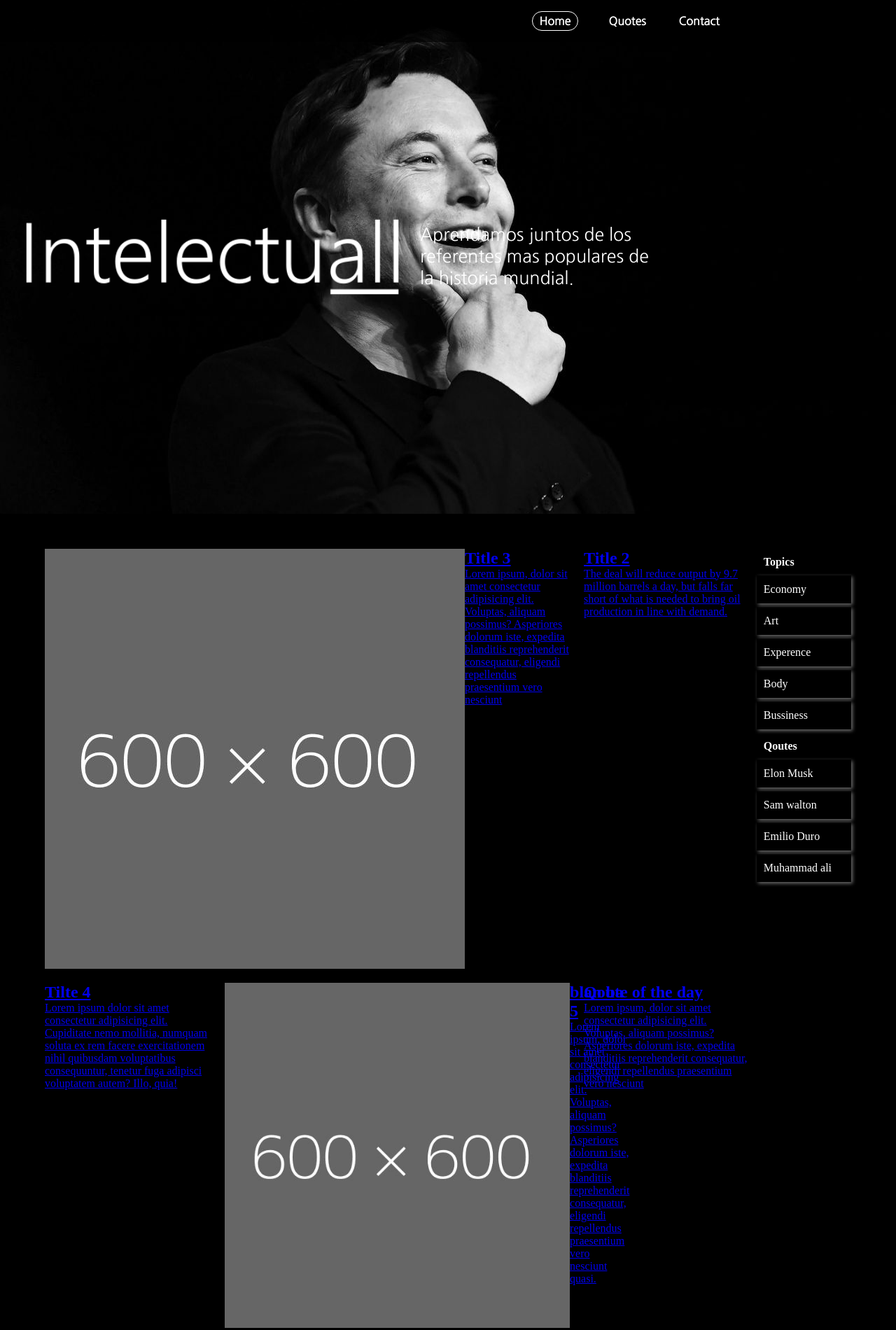
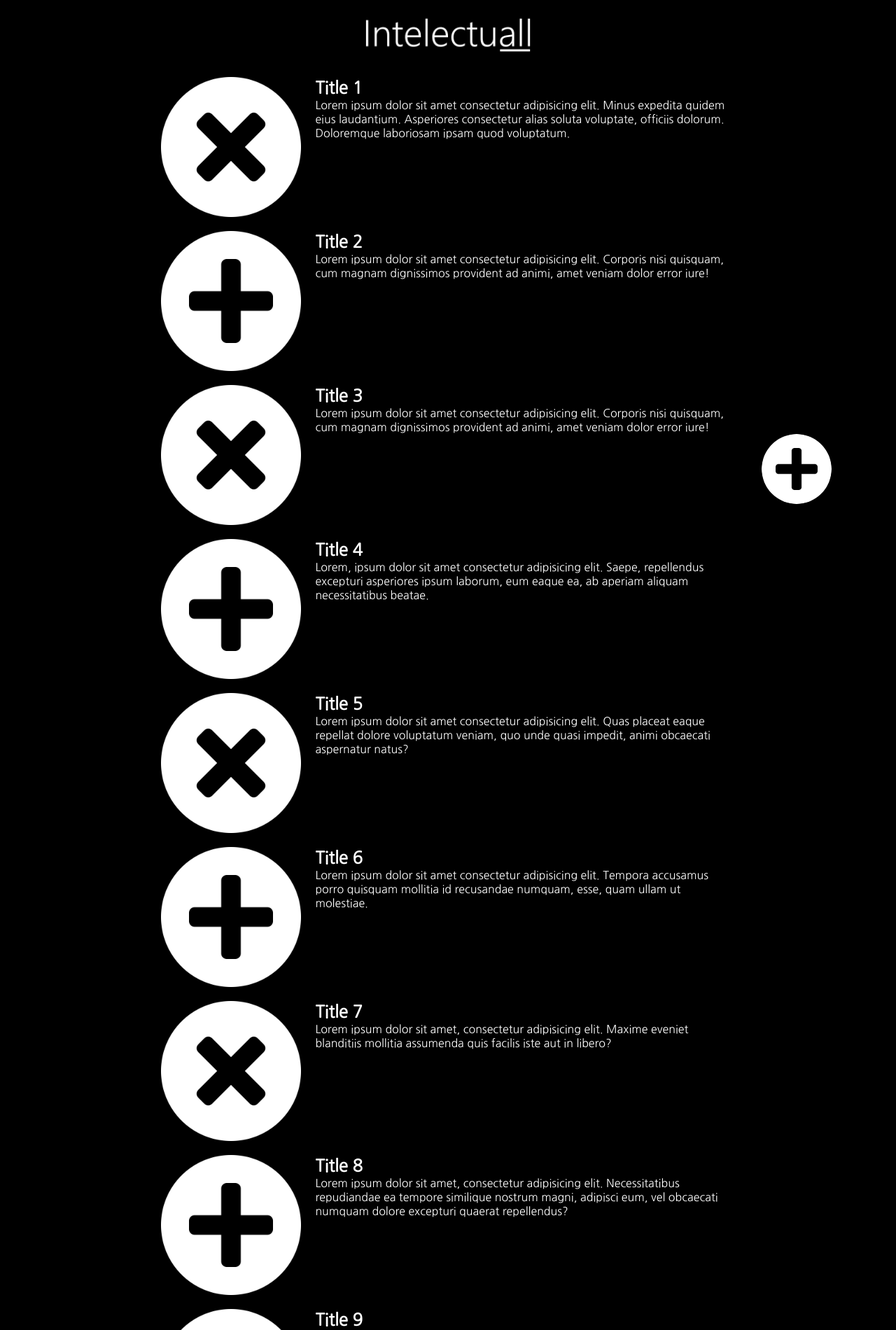
Before and after one commit to Cristian-CJ/intelectuall, a plain HTML site: page index.html in a window 1280 px wide. Shown: the top 1900 px of the page at 70% size. Drawn offline with Linux system fonts and the light colour scheme.

Commit message:
intelectual version 2.0 new button

```diff
--- a/index.html
+++ b/index.html
@@ -1,160 +1,132 @@
 <!DOCTYPE html>
-<html lang="en">
-<head>
-    <!-- GOOGLE -->
+<html lang="es">
 
+<head><!-- GOOGLE -->
 
   <!-- NORMAL-->
   <meta charset="UTF-8">
   <meta name="viewport" content="width=device-width, initial-scale=1.0">
   <link rel="stylesheet" href="style.css">
-    <title>Para aprender mucho, TODO en un sitio.</title>
+  <title>Aprendo de mis referentes</title>
 
   <!-- DESCRIPTION -->
-    <meta name="description" content="Compartir frases y experiencias de las mentes mas lucidas, que han vivido y pudimos saber loq ue dijeron."/>
-    <meta name="Intelectuall" content="Cristian M" />
+  <meta name="description" content="Aprendo de los referentes más destacados en la historia mundial. Aprendo de ti para no cometer los mismos errores."/>
+  <meta name="Intelectuall" content="Cristtianjj" />
   <meta name="copyright" content="Intelectuall" />
 
   <!-- FACEBOOK -->
   <meta property="og:url"                content="http://www.intelectuall.com/" />
   <meta property="og:type"               content="article" />
   <meta property="og:title"              content="Intelectuall" />
-    <meta property="og:description"        content="Un nuevo sitio web que no te puedes perder" />
-    <meta property="og:image"              content="http://www.intelectual.com/img/elon-musk.jpg" />
+  <meta property="og:description"        content="Aprendo de los referentes más destacados en la historia mundial. Aprendo de ti para no cometer los mismos errores." />
+  <meta property="og:image"              content="http://www.intelectual.com/" />
+
 </head>
+
 <body>
-    <nav>
-        <ul>
-            <li><a href="#" class="nav-active">Home</a></li>
-            <li><a href="#">Quotes</a></li>
-            <li><a href="#">Contact</a></li>
-        </ul>
+
+  <input type="checkbox" id="toggle">
+  <label for="toggle" class="button"></label>
+  <nav class="nav">
+      <a href="#">Inicio</a>
+      <a href="#">Frases</a>
+      <a href="#">Categorías</a>
   </nav>
 
-    <!--  Banner  -->
+  <header >
+  </header>
 
-    <div class="banner">
-        <img src="img/Intelectuall.png" alt="Intelectuall">
-        <p>Aprendamos juntos de los referentes mas populares de la historia mundial.</p>
+  <section class="form">
+    <article>
+      <img src="img/switch1.png" alt="Picture" srcset="">
+      <div>
+        <h2>Title 1</h2>
+        <p>Lorem ipsum dolor sit amet consectetur adipisicing elit. Minus expedita quidem eius laudantium. Asperiores consectetur alias soluta voluptate, officiis dolorum. Doloremque laboriosam ipsam quod voluptatum.</p>
       </div>
-
-    <!-- Articles -->
-
-    <div class="articles">
-        <section>
-            <div class="c3">
-                <a  href="#" >
-                        <img  src="img/example.jpg" alt="Photo">
+    </article>
     <article>
+      <img src="img/switch0.png" alt="Picture" srcset="">
+      <div>
+        <h2>Title 2</h2>
+        <p>Lorem ipsum dolor sit amet consectetur adipisicing elit. Corporis nisi quisquam, cum magnam dignissimos provident ad animi, amet veniam dolor error iure!</p>
+      </div>
+    </article>
+    <article>
+      <img src="img/switch1.png" alt="Picture" srcset="">
+      <div>
         <h2>Title 3</h2>
-                            <p>Lorem ipsum, dolor sit amet consectetur adipisicing elit. Voluptas, aliquam possimus? Asperiores dolorum iste, expedita blanditiis reprehenderit consequatur, eligendi repellendus praesentium vero nesciunt </p>
+        <p>Lorem ipsum dolor sit amet consectetur adipisicing elit. Corporis nisi quisquam, cum magnam dignissimos provident ad animi, amet veniam dolor error iure!</p>
+      </div>
     </article>
-
-                </a>
+    <article>
+      <img src="img/switch0.png" alt="Picture" srcset="">
+      <div>
+        <h2>Title 4</h2>
+        <p>Lorem, ipsum dolor sit amet consectetur adipisicing elit. Saepe, repellendus excepturi asperiores ipsum laborum, eum eaque ea, ab aperiam aliquam necessitatibus beatae.</p>
       </div>
-            <a  href="#">
-                <!-- <img src="img/perfil-Intelectuall.png" alt="Photo"> -->
+    </article>
     <article>
-                    <h2>Title 2</h2>
-                    <p>The deal will reduce output by 9.7 million barrels a day, but falls far short of what is needed to bring oil production in line with demand.</p>
+      <img src="img/switch1.png" alt="Picture" srcset="">
+      <div>
+        <h2>Title 5</h2>
+        <p>Lorem ipsum dolor sit amet consectetur adipisicing elit. Quas placeat eaque repellat dolore voluptatum veniam, quo unde quasi impedit, animi obcaecati aspernatur natus?</p>
+      </div>
     </article>
-            </a>
-
-            <a  href="#">
-                <!-- <img src="img/perfil-Intelectuall.png" alt="Photo"> -->
     <article>
-                    <h2>Tilte 4</h2>
-                    <p> Lorem ipsum dolor sit amet consectetur adipisicing elit. Cupiditate nemo mollitia, numquam soluta ex rem facere exercitationem nihil quibusdam voluptatibus consequuntur, tenetur fuga adipisci voluptatem autem? Illo, quia!</p>
+      <img src="img/switch0.png" alt="Picture" srcset="">
+      <div>
+        <h2>Title 6</h2>
+        <p>Lorem ipsum dolor sit amet consectetur adipisicing elit. Tempora accusamus porro quisquam mollitia id recusandae numquam, esse, quam ullam ut molestiae.</p>
+      </div>
     </article>
-            </a>
-            <div class="c2">
-                <a href="#" >
-                        <img src="img/example.jpg" alt="Photo">
     <article>
-                            <h2>blan ba 5</h2>
-                            <p>Lorem ipsum, dolor sit amet consectetur adipisicing elit. Voluptas, aliquam possimus? Asperiores dolorum iste, expedita blanditiis reprehenderit consequatur, eligendi repellendus praesentium vero nesciunt quasi.</p>
+      <img src="img/switch1.png" alt="Picture" srcset="">
+      <div>
+        <h2>Title 7</h2>
+        <p>Lorem ipsum dolor sit amet, consectetur adipisicing elit. Maxime eveniet blanditiis mollitia assumenda quis facilis iste aut in libero?</p>
+      </div>
     </article>
-                </a>
+    <article>
+      <img src="img/switch0.png" alt="Picture" srcset="">
+      <div>
+        <h2>Title 8</h2>
+        <p>Lorem ipsum dolor sit amet, consectetur adipisicing elit. Necessitatibus repudiandae ea tempore similique nostrum magni, adipisci eum, vel obcaecati numquam dolore excepturi quaerat repellendus?</p>
       </div>
-            <a href="#">
-                <!-- <img src="img/perfil-Intelectuall.png" alt="Photo"> -->
+    </article>
     <article>
-                    <h2>Qoute of the day</h2>
-                    <p>Lorem ipsum, dolor sit amet consectetur adipisicing elit. Voluptas, aliquam possimus? Asperiores dolorum iste, expedita blanditiis reprehenderit consequatur, eligendi repellendus praesentium vero nesciunt </p>
+      <img src="img/switch1.png" alt="Picture" srcset="">
+      <div>
+        <h2>Title 9</h2>
+        <p>Lorem ipsum dolor sit amet consectetur adipisicing elit. Consequatur, atque quia laboriosam, vitae esse dolorum asperiores doloribus repellat laborum quam illum ducimus nisi.</p>
+      </div>
     </article>
-            </a>
-
-            <a href="#">
-                <!-- <img src="img/perfil-Intelectuall.png" alt="Photo"> -->
     <article>
-                    <h2>Name of her or 7</h2>
-                    <p>Lorem ipsum, dolor sit amet consectetur adipisicing elit. Voluptas, aliquam possimus? Asperiores dolorum iste, expedita blanditiis reprehenderit consequatur, eligendi repellendus praesentium vero </p>
+      <img src="img/switch0.png" alt="Picture" srcset="">
+      <div>
+        <h2>Title 10</h2>
+        <p>Lorem ipsum dolor sit amet consectetur, adipisicing elit. Numquam ducimus aliquam tempora amet, sint vero facere tenetur, culpa provident sit nemo harum?</p>
+      </div>
     </article>
-            </a>
-            <div class="c2">
-                <a  href="#">
-                    <!-- <img src="img/perfil-Intelectuall.png" alt="Photo"> -->
-                    <article>
-                        <h2>Name of her or 6</h2>
-                        <p>Lorem ipsum, dolor sit amet consectetur adipisicing elit. Voluptas, aliquam possimus? Asperiores dolorum iste, expedita blanditiis reprehenderit consequatur, eligendi repellendus praesentium vero.</p>
-                    </article>
-                </a>
-            </div>
-            <a href="#">
-                <!-- <img src="img/perfil-Intelectuall.png" alt="Photo"> -->
-                <article>
-                    <h2>Name of her or 7</h2>
-                    <p>Lorem ipsum, dolor sit amet consectetur adipisicing elit. Voluptas, aliquam possimus? Asperiores dolorum iste, expedita blanditiis reprehenderit consequatur, eligendi repellendus praesentium vero</p>
-                </article>
-            </a>
   </section>
 
-        <!--   Aside  -->
-
-        <aside>
-            <h4>Topics</h4>
-            <a href="http://" target="_blank" rel="noopener noreferrer"><p>Economy</p></a>
-            <a href="http://" target="_blank" rel="noopener noreferrer">Art</a>
-            <a href="http://" target="_blank" rel="noopener noreferrer">Experence</a>
-            <a href="http://" target="_blank" rel="noopener noreferrer">Body</a>
-            <a href="http://" target="_blank" rel="noopener noreferrer">Bussiness</a>
-            <h4>Qoutes</h4>
-            <a href="http://" target="_blank" rel="noopener noreferrer">Elon Musk</a>
-            <a href="http://" target="_blank" rel="noopener noreferrer">Sam walton</a>
-            <a href="http://" target="_blank" rel="noopener noreferrer">Emilio Duro</a>
-            <a href="http://" target="_blank" rel="noopener noreferrer">Muhammad ali</a>
-
-        </aside>
-
-    </div>
-
-    <!--  Footer  -->
-
   <footer>
-        <div class="colum-f">
+    <div class="colum">
         <h3>Webnodo</h3>
         <p>Múltiples páginas, un solo propósito:<br> crear contenido útil y valioso.</p>
     </div>
-        <div class="colum-f">
+    <div class="colum">
         <h3>Redes Sociales</h3>
         <a href="https://www.facebook.com/webnodo/" target="_blank">Facebook</a>
-            <a href="http://" target="_blank" rel="noopener noreferrer">Instagram</a>
-            <a href="http://" target="_blank" rel="noopener noreferrer">Twitter</a>
+        <a href="https://www.instagram.com/intelectuallcom/" target="_blank" rel="noopener noreferrer">Instagram</a>
+        <a href="https://twitter.com/Intelectuall_" target="_blank" rel="noopener noreferrer">Twitter</a>
         <a href="http://" target="_blank" rel="noopener noreferrer">Youtube</a>
     </div>
-        <div class="colum-f">
-            <h3>Refentes</h3>
-            <a href="http://" target="_blank" rel="noopener noreferrer">quotes404</a>
-            <a href="http://" target="_blank" rel="noopener noreferrer">quosand</a>
-            <a href="http://" target="_blank" rel="noopener noreferrer">quofgdstes</a>
-            <a href="http://" target="_blank" rel="noopener noreferrer">famdfsous</a>
-        </div>
 
-        <div class="colum-f">
+    <div class="colum">
         <h3>Enlaces</h3>
         <a href="http://" target="_blank" rel="Terminos">Términos y condiciones</a>
         <a href="http://" target="_blank" rel="Terminos">Políticas</a>
-            <a href="mailto:info@webnodo.com" target="_blank" rel="Sugerencias">Tengo una idea</a>
+        <a href="http://" target="_blank" rel="contact">Contactame</a>
     </div>
   </footer>
 
--- a/style.css
+++ b/style.css
@@ -1,255 +1,158 @@
 @import url('https://fonts.googleapis.com/css2?family=Nanum+Gothic&display=swap');
+
 *{
   margin: 0;
   padding: 0;
-    box-sizing: border-box;
-    width: 100%;
 }
-nav{
-    width:100%;
-    position:fixed;
-}
-nav ul{
-    background-color: rgba(0, 0, 0, 0.658);
-    display: flex;
-    justify-content: flex-end;
-    padding: 20px 18% 20px 0px;
-}
-nav ul li{
-    display: inline;
-    font-family: "Nanum gothic";
-    border-radius: 20px;
-    margin: 0px 10px;
-    max-width: 80px;
-}
-nav ul li a{
-    border-radius: 20px;
-    text-decoration: none;
-    padding: 5px 10px;
-    color: white;
-    font-weight: 900;
-    transition: .3s;
-}
-nav ul li a:hover{
-    background-color: white;
-    color: black;
-}
-.nav-active{
-    border: 1px solid #fff;
+body{
+  background: #000;
+  font-family: "Nanum Gothic";
 }
 
-@media(max-width:1100px){
-    nav ul{
-        justify-content: center;
-        padding: 20px 0px;
+/*  NAV  */
+
+#toggle{
+  display: none;
+}
+.button{
+  background: url("img/switch0.png");
+  background-size: cover;
+  position: fixed;
+  bottom: 10vh;
+  left:  85vw;
+  border-radius: 100%;
+  box-shadow: 3px 3px 10px 5px rgba(0,0,0,0.3);
+  cursor: pointer;
+  height: 100px;
+  position:fixed ;
+  transition: 0.4s;
+  width: 100px;
+  z-index: 999;
+}
+.nav{
+  position: fixed;
+  display: none !important;
+
+  animation-name: appear;
+  animation-duration: .4s;
+  background: #ffffff;
+  width: 200px;
+  bottom: 20vh;
+  left:  75vw;
+  display: flex;
+  flex-direction: column;
+  border-radius: 20px;
+  box-sizing: border-box;
+}
+
+@keyframes appear{
+  from{
+    transform: translateY(-10%);
+    opacity: 0;
+  }
+  to{
+    transform: translateY(0%);
+    opacity: 1;
   }
 }
 
-/* ####### Banner ###### */
-
-.banner{
-    display:flex;
-    justify-content: flex-start;
-    color:white;
-    overflow: hidden;
-    align-items: center;
-    top: 0;
-    background-size: cover;
-    background-repeat: no-repeat;
-    background-position: center;
-    background-image: url(img/elon-musk.jpg);
-    width: 100%;
+.nav a{
+  text-align: left;
+  padding: 20px;
+  font-size: 30px;
+  color: #000;
+  font-weight: 900;
+  text-decoration: none;
+  letter-spacing: 2px;
 }
-
-.banner img{
-    width: 600px;
-    padding: 20% 1% 20% 2%;
-    box-sizing: border-box;
-    padding-left: 20px;
-    display:flex;
-    justify-content: flex-start;
-    color:white;
-    align-items: center;
-    top: 0;
+.nav a:hover{
+  color: #fff;
+  background-color: #000000;
 }
-
-.banner p{
-    font-family: "Nanum Gothic" ;
-    font-size: 25px;
-    max-width: 350px;
-    box-sizing: border-box;
-    overflow: hidden;
+#toggle:checked ~ .nav{
+  display: inline-flex !important;
+  opacity: 1;
 }
-
-.banner img, .banner p{
-    animation-name: appear;
-    animation-duration: 4s;
+#toggle:checked ~ .button{
+  background-image: url("img/switch1.png");
 }
-
-@media (max-width: 800px){
-    .banner img{
-        width: 400px;
-    }
-    .banner p{
-        font-size: 15px;
-    }
-}
-
-@media (max-width: 500px){
-    .banner img{
-        width: 250px;
-    }
-    .banner p{
-        font-size: 12px;
-    }
-}
-
-@keyframes appear{
-    from {opacity: 0;}
-    to{opacity: 1;}
-}
-
-/* ##########   Articles    ######### */
-
-.articles{
-    background-color: #000000;
-    display: grid;
-    grid-gap: 10px;
-    grid-template-columns: repeat(8, 1fr);
-    padding: 50px 18%;
-}
-.articles section{
-    grid-column: 1/8;
-    display: grid;
-    grid-gap: 20px;
-    grid-template-columns: repeat(4,1fr);
-}
-
-.articles section .c3{
-    grid-column: span 3;
-}
-.articles section .c3 img{
-    width: 200%;
-
-}
-.articles section .c2{
-    grid-column: span 2;
-}
-
-.articles section a {
-    display: flex;
-}
-
-/*
-float: left;
-border-radius: 50%;
-shape-outside: circle();
-margin: 10px;
-*/
 
 
 
- /* #####  ASIDE  #####  */
-.articles aside {
-    grid-column: 8/9;
-    display: none;
+/* Header */
+
+.form{
+  margin: 0% 18% 5% 18%;
+}
+header{
+  background-image: url(img/Intelectuall.png);
+  background-repeat: no-repeat;
+  background-position: center;
+  background-size: 250px;
+  height: 10vh;
+  margin: 10px 18%;
+  color: #ffffff;
+  font-size: 15px;
+  font-family: 'Times New Roman', Times, serif;
+  font-weight: 100;
   display: flex;
-    flex-direction: column;
+  align-items: flex-end;
+  z-index: 9;
 }
 
-.articles aside h4{
-    color: white;
-    padding: 10px;
+/* Section */
+
+section article{
+  color:white;
+  display: flex;
+  flex-direction: row;
+  margin: 20px 0px;
+}
+section article .img{
+  z-index: 9;
+}
+section article img{
+  width: 200px;
+}
+section article div{
+  margin-left:20px;
 }
 
-.articles aside a{
-    color: white;
-    text-decoration: none;
-    display: flex;
-    align-items:center;
-    padding-left: 10px;
-    width: 100%;
-    height: 40px;
-    margin-bottom: 5px;
-    box-shadow: 2px 2px 5px 0px rgba(255, 255, 255, 0.445);
-}
-@media(max-width:1500px){
-    .articles{
-        padding: 50px 5%;
-    }
-}
+/* Footer */
 
-@media(max-width:1100px){
-    .articles{
-        padding: 50px 10px;
-    }
-    .articles aside{
-        display: none !important;
-    }
-    .articles{
-        grid-template-columns: 1fr;
-    }
-    .articles section{
-        grid-column: 1/9;
-    }
-}
-
-@media(max-width:800px){
-    .articles section{
-        grid-template-columns: repeat(3, 1fr);
-    }
-}
-@media(max-width:500px){
-    .articles section{
-        grid-template-columns: repeat(2, 1fr);
-        grid-row: repeat(10, 1fr);
-    }
-
-    .articles section .f2{ grid-column: span 2; grid-row: span 0; }
-    .articles section .empty{ grid-column: span 2; }
-
-    .articles section a{
-        flex-direction: column;
-        align-items: center;
-    }
-}
-
-
-/*     FOOTER     */
 footer{
   display: flex;
   flex-direction: row;
-    justify-content: space-between;
+  justify-content: space-around;
   width: 100%;
-    flex-wrap: wrap;
+  padding: 5% 10%;
+  box-sizing: border-box;
   color: #999;
   background-color: black;
-    padding: 2% 18% 10% 18%;
+  z-index: 9;
 }
 
-.colum-f{
+.colum{
   width: 190px;
   margin-top: 30px;
   display: flex;
   flex-direction: column ;
   background-color: black;
+
 }
-.colum-f h3{
+.colum h3{
   font-size: 20px;
   padding-bottom: 10px;
 }
-.colum-f a{
+.colum a{
   padding-bottom: 5px;
   font-size: 15px;
   text-decoration: none;
   color: #999;
 }
 
-.colum-f a:hover{
+.colum a:hover{
   color: white;
 }
-@media(max-width:1500px){
-    footer{
-        padding: 5% 5%;
-    }
-}
+
+/* Responsive */
```
Also changed, not shown: frases/elon-musk.html (added), img/elon-musk.jpg (deleted), img/example.jpg (deleted), img/rect3850.ico (added), img/switch0.png (added), img/switch00.png (added), img/switch1.png (added), img/switch11.png (added), intelectuall/Intelectuall.html (added), scripts.js (added), 2 other files. Lines whose indentation alone changed are shown as unchanged.
